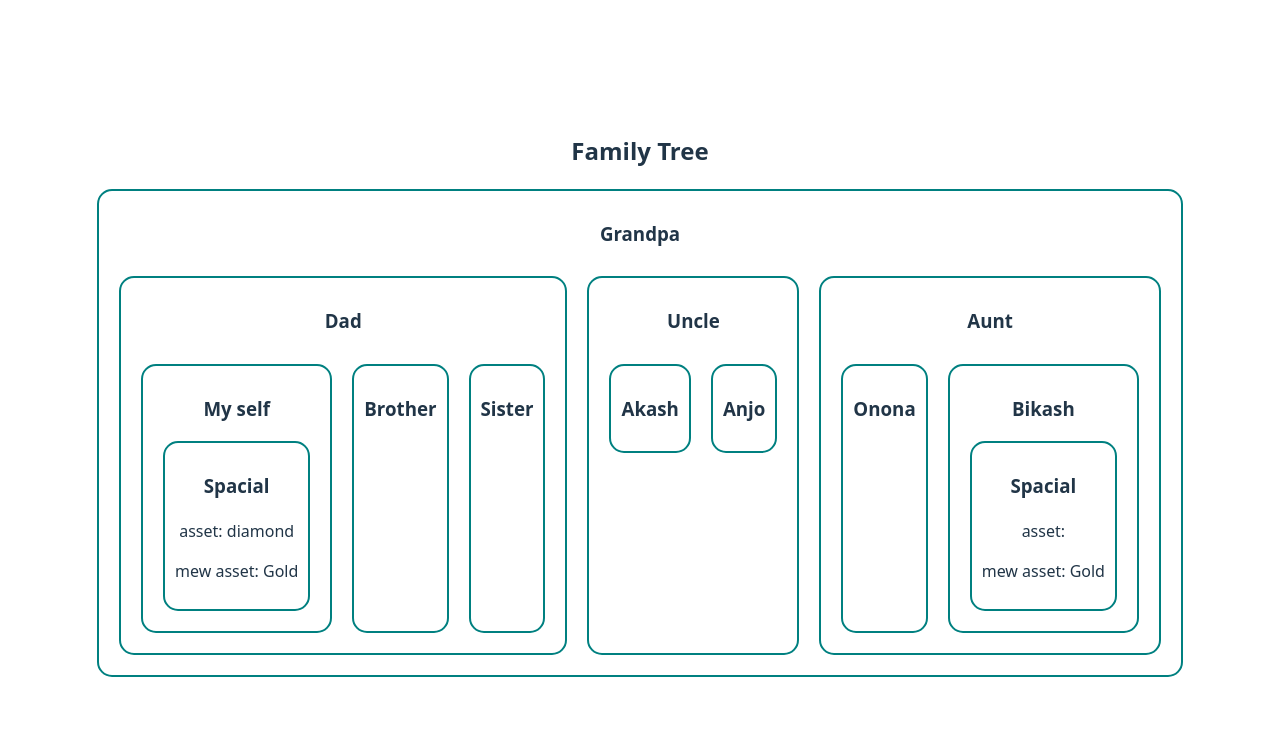
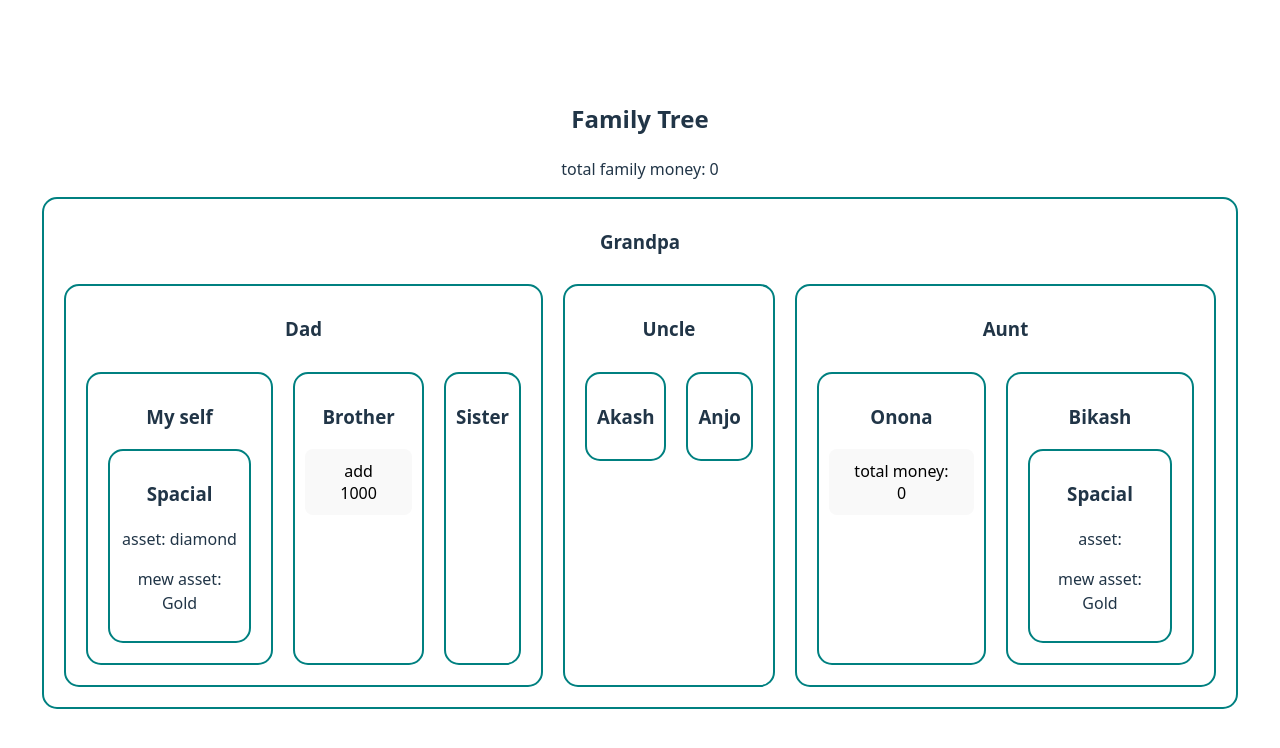
Before and after one commit to sohagroy7223/Explore-React-Form, a React (Vite) app: page / in a window 1280 px wide. Shown: the top 748 px of the page. Built offline with nearby package versions, Linux system fonts and the light colour scheme.

Commit message:
addad a context useStste for add money any family member

```diff
--- a/src/Components/FamilyTree/AuntSons.jsx
+++ b/src/Components/FamilyTree/AuntSons.jsx
@@ -1,11 +1,14 @@
-import React from "react";
+import React, { use } from "react";
 import Spacial from "./Spacial";
+import { MoneyContext } from "./FamilyTree";
 
 const AuntSons = ({ name }) => {
+  const money = use(MoneyContext);
   return (
     <div>
       <h3>{name}</h3>
       {name === "Bikash" && <Spacial></Spacial>}
+      {name === "Onona" && <button>total money: {money}</button>}
     </div>
   );
 };
--- a/src/Components/FamilyTree/Brother.jsx
+++ b/src/Components/FamilyTree/Brother.jsx
@@ -1,9 +1,17 @@
-import React from "react";
+import React, { use } from "react";
+import { MoneyContext } from "./FamilyTree";
 
 const Brother = () => {
+  // console.log(money);
+  const [money, setMoney] = use(MoneyContext);
+
+  const handelAddMoney = () => {
+    setMoney(money + 1000);
+  };
   return (
     <div>
       <h3>Brother</h3>
+      <button onClick={handelAddMoney}>add 1000</button>
     </div>
   );
 };
--- a/src/Components/FamilyTree/FamilyTree.jsx
+++ b/src/Components/FamilyTree/FamilyTree.jsx
@@ -1,19 +1,25 @@
-import React, { createContext } from "react";
+import React, { createContext, useState } from "react";
 import Grandpa from "./Grandpa";
 import "./FamilyTree.css";
 
 export const AssetContext = createContext("");
+export const MoneyContext = createContext(0);
 
 const FamilyTree = () => {
+  const [money, setMoney] = useState(0);
+
   const asset = "diamond";
   const newAsset = "Gold";
 
   return (
     <div className="family-tree">
       <h2>Family Tree</h2>
-      <AssetContext.Provider value={newAsset}>
-        <Grandpa asset={asset}></Grandpa>
-      </AssetContext.Provider>
+      <p>total family money: {money}</p>
+      <MoneyContext value={[money, setMoney]}>
+        <AssetContext.Provider value={newAsset}>
+          <Grandpa asset={asset}></Grandpa>
+        </AssetContext.Provider>
+      </MoneyContext>
     </div>
   );
 };
--- a/src/Components/FamilyTree/Spacial.jsx
+++ b/src/Components/FamilyTree/Spacial.jsx
@@ -3,7 +3,7 @@ import { AssetContext } from "./FamilyTree";
 
 const Spacial = ({ asset }) => {
   const newAsset = useContext(AssetContext);
-  console.log("new asset", newAsset);
+  // console.log("new asset", newAsset);
   return (
     <div>
       <h3>Spacial</h3>
```
